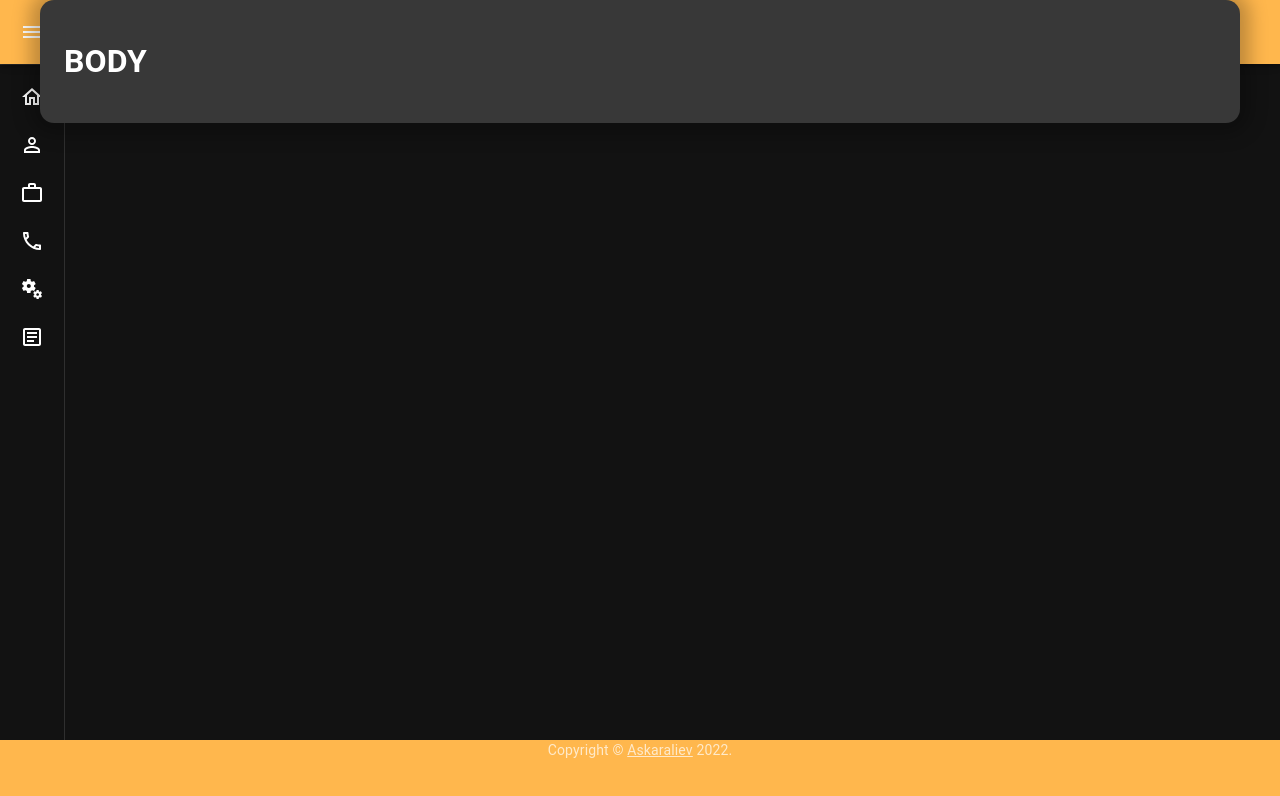
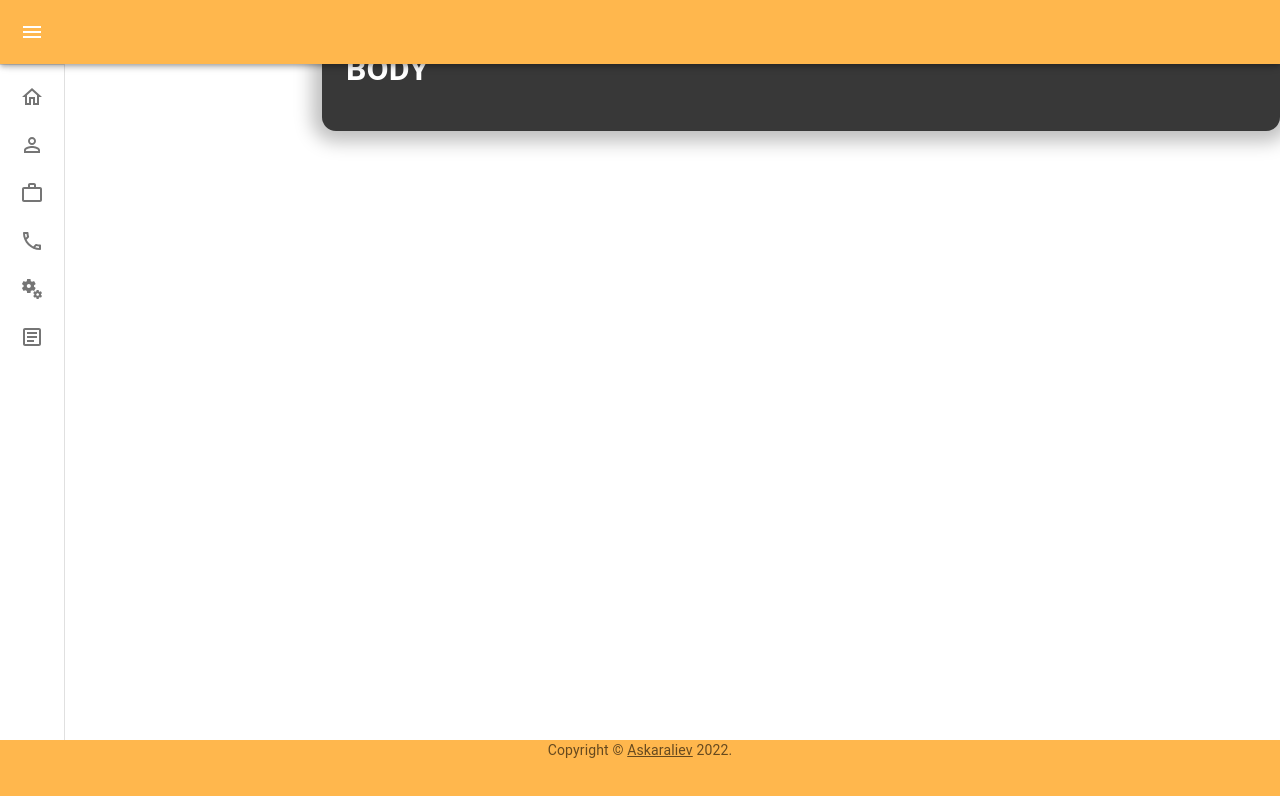
Before and after one commit to askaraliev14/askaraliev-portfolio, a Next.js app: page / in a window 1280 px wide. Shown: the top 796 px of the page. Built offline with nearby package versions, Linux system fonts and the light colour scheme.

Commit message:
Creating Grid

```diff
--- a/src/components/AppLayout/AppLayout.jsx
+++ b/src/components/AppLayout/AppLayout.jsx
@@ -1,31 +1,41 @@
 import Head from "next/head";
-import React, {Fragment, useCallback, useState} from "react";
+import React, {Fragment} from "react";
 import Header from "../Header/Header";
 import Footer from "../Footer/Footer";
-import {ThemeProvider} from "@emotion/react";
-import {createTheme} from "@mui/material/styles";
+import Box from "@mui/material/Box";
+import DrawerBar from "../Header/DrawerBar";
+import TopBar from "../Header/TopBar";
 
-const darkTheme = createTheme({
-    palette: {
-        mode: 'dark',
-        primary: {
-            main: '#1976d2',
-        },
-    },
-});
 
 const AppLayout = ({children, title = "Askaraliev"}) => {
     return <Fragment>
-        <ThemeProvider theme={darkTheme}>
-            <Head>
-                <title>{title}</title>
-                <meta charSet="utf-8"/>
-                <meta name="viewport" content="initial-scale=1.0, width=device-width"/>
-            </Head>
-            <Header/>
-            {children}
-            <Footer/>
-        </ThemeProvider>
+            <Box
+                sx={{
+                    display: 'grid',
+                    gridTemplateColumns: 'repeat(4, 0.5fr)',
+                    gap: 1,
+                    gridTemplateRows: 'auto',
+                    gridTemplateAreas: `"header header header header"
+                                        "sidebar main main main"
+                                        "footer footer footer footer"`,
+                }}
+            >
+                <Box sx={{gridArea: 'header'}}><TopBar/></Box>
+                <Box sx={{gridArea: 'sidebar', width: "20px"}}><DrawerBar/></Box>
+                <Box sx={{gridArea: 'main'}}>{children}</Box>
+                <Box sx={{gridArea: 'footer'}}><Footer/></Box>
+            </Box>
+        {/*<Head>*/}
+        {/*    <title>{title}</title>*/}
+        {/*    <meta charSet="utf-8"/>*/}
+        {/*    <meta name="viewport" content="initial-scale=1.0, width=device-width"/>*/}
+        {/*</Head>*/}
+
+        {/*<Header/>*/}
+
+        {/*{children}*/}
+
+        {/*<Footer/>*/}
     </Fragment>;
 };
 
```
